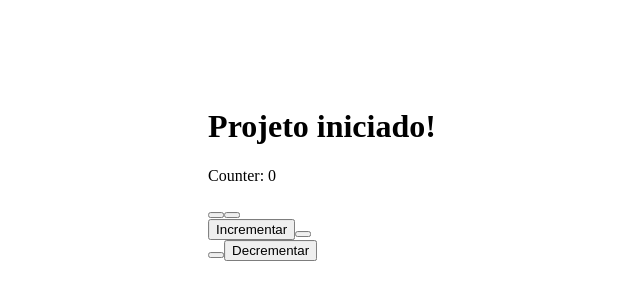
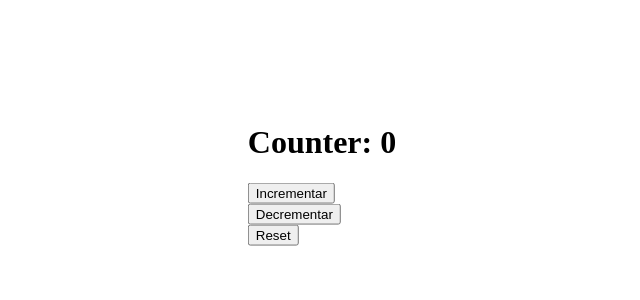
Before and after one commit to evssousa/projeto-coletivo-2ds-contador-de-numeros, a React (Vite) app: page / in a window 1280 px wide. Shown: the part 226-526 px from the top of the page, without its empty margins (318-958 px from the left). Built offline with nearby package versions, Linux system fonts and the light colour scheme.

Commit message:
code review

```diff
--- a/src/App.jsx
+++ b/src/App.jsx
@@ -1,13 +1,10 @@
 import Counter from "./components/Counter"
-import Button from "./components/Button"
 
 export default function App() {
+
   return (
     <div className="container">
-      <h1>Projeto iniciado!</h1>
-      <Counter/>
-      <Button nameIncrement={'Incrementar'}/>
-      <Button nameDecrement={'Decrementar'}/>
+      <Counter />
     </div>
   )
 }
--- a/src/components/Button/index.jsx
+++ b/src/components/Button/index.jsx
@@ -1,10 +1,7 @@
-// última correção: problema de fechamento de div pela Evellyn.
-// corrigido! Próxima pessoa do requisito que mexer aqui pode apagar esse comentário...
 export default function Button(props) {
     return (
         <div>
-            <button>{props.nameIncrement}</button>
-            <button>{props.nameDecrement}</button>
+            <button>{props.children}</button>
         </div>
     )
 }
--- a/src/components/Counter/index.jsx
+++ b/src/components/Counter/index.jsx
@@ -1,20 +1,20 @@
 import Button from '../Button'
 
-export default function Counter(){
-    let counter = 0
+export default function Counter(props) {
+  let countInit = 0
 
-    // função que verifica se o counter for menor que 0
-    // se menor que 0, soma +1
   const count = () => {
-      if (counter < 0) {
-        return counter++
+    if (countInit < 0) {
+      return countInit++
     }
   }
 
   return (
     <div>
-        <p>Counter: {counter}</p>
-        <Button/>
+      <h1>Counter: {countInit}</h1>
+      <Button>Incrementar</Button>
+      <Button>Decrementar</Button>
+      <Button>Reset</Button>
     </div>
   )
 }
```
Lines whose indentation alone changed are shown as unchanged.
